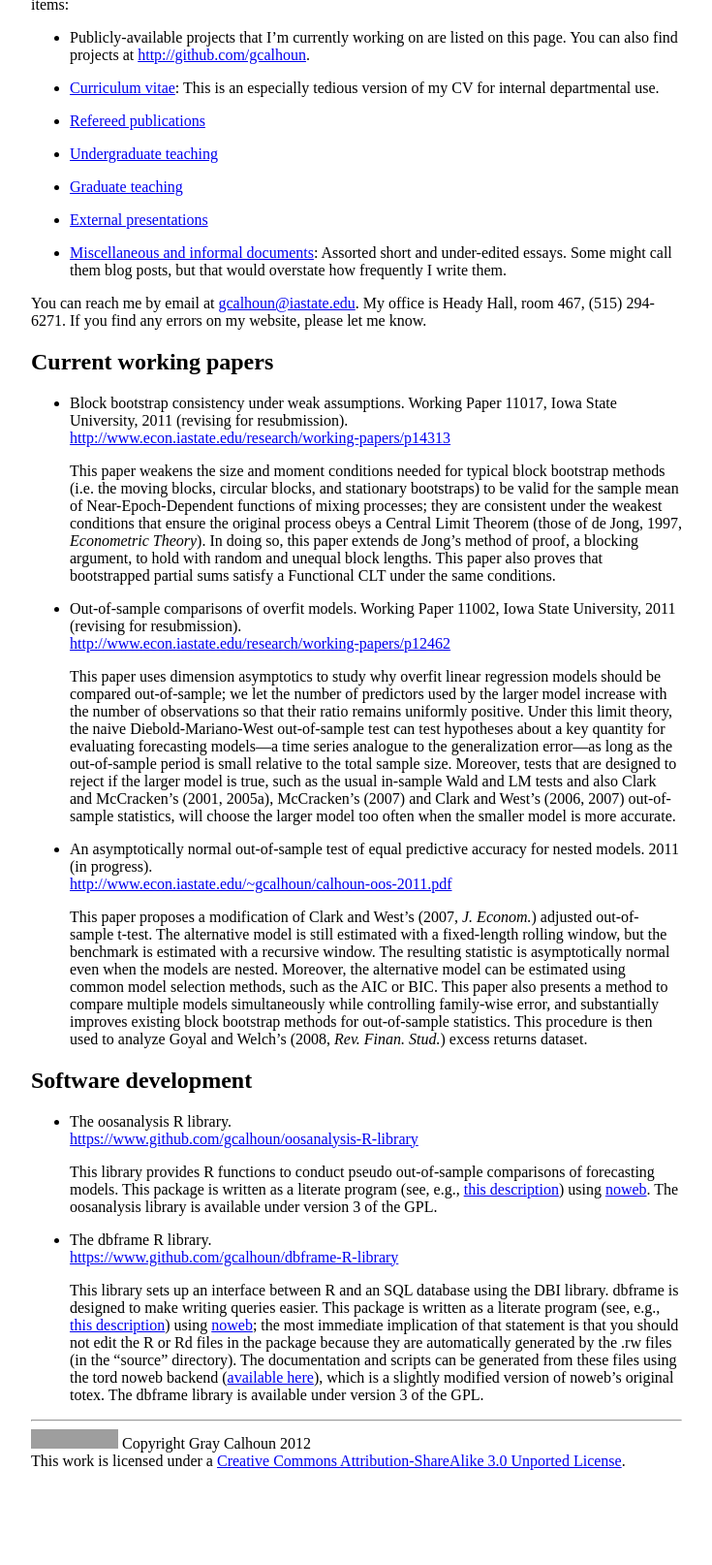
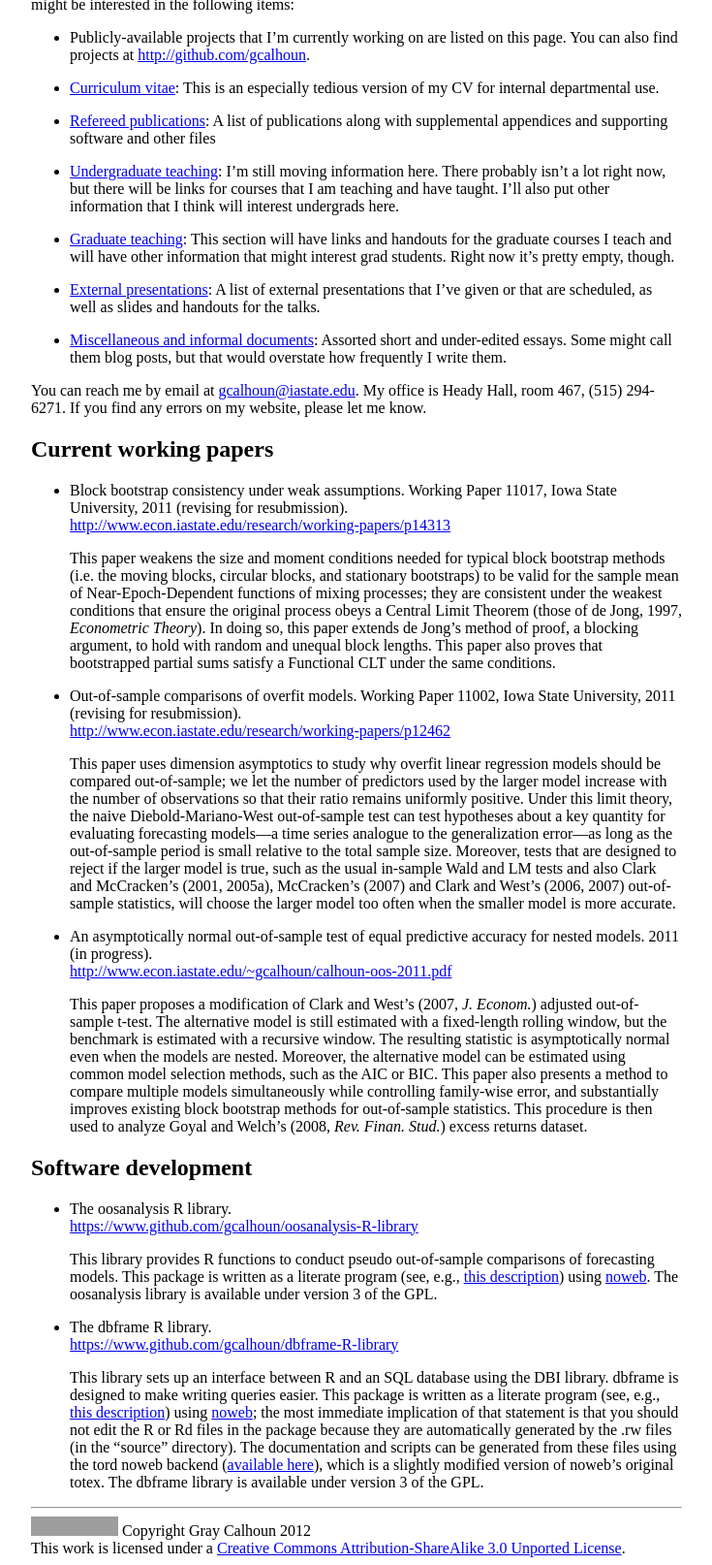
Before and after one commit to mmkuang/grayclhn.github.io, a Jekyll site: the page built from index.md, in a window 1280 px wide, cut to the strip 244-1858 px from the top of the page. Shown: the whole strip at 97% size, without its empty margins (272-1007 px from the left). Built offline with Jekyll 4.4.1, drawn with Linux system fonts in a browser that asks for light colours; before the commit the page ends 1768 px from its top, so only the background shows below that; grey boxes are pictures that could not be loaded.

Commit message:
Minor changes to the text of the website

```diff
--- a/index.md
+++ b/index.md
@@ -4,7 +4,7 @@
 ---
 [CV]: gcalhoun-cv.html
 
-<img src='http://www.gravatar.com/avatar/f3c9878eabc83410b2d9e380cc36dfcf?s=120'
+<img src='http://www.gravatar.com/avatar/f3c9878eabc83410b2d9e380cc36dfcf?s=160'
      style='float:right;margin:0 0 10px 20px;' alt='Profile picture' />
 I've been an Assistant Professor in Iowa State's Economics Department
 since August, 2009. Before that, I attended UC San Diego for graduate
@@ -25,13 +25,22 @@
 * [Curriculum vitae][CV]: This is an especially tedious version
   of my CV for internal departmental use.
 
-* [Refereed publications](/papers/)
+* [Refereed publications](/papers/): A list of publications along
+  with supplemental appendices and supporting software and other files
 
-* [Undergraduate teaching](undergraduate.html)
+* [Undergraduate teaching](undergraduate.html): I'm still moving
+  information here.  There probably isn't a lot right now, but there
+  will be links for courses that I am teaching and have taught. I'll
+  also put other information that I think will interest undergrads here.
 
-* [Graduate teaching](graduate.html)
+* [Graduate teaching](graduate.html): This section will have links and
+  handouts for the graduate courses I teach and will have other
+  information that might interest grad students.  Right now it's
+  pretty empty, though.
 
-* [External presentations](/talks/)
+* [External presentations](/talks/): A list of external presentations
+  that I've given or that are scheduled, as well as slides and
+  handouts for the talks.
 
 * [Miscellaneous and informal documents](/essays/): Assorted
   short and under-edited essays.  Some might call them blog posts, but
```
Also changed, not shown: essays/index.md (+1 -1 lines).
